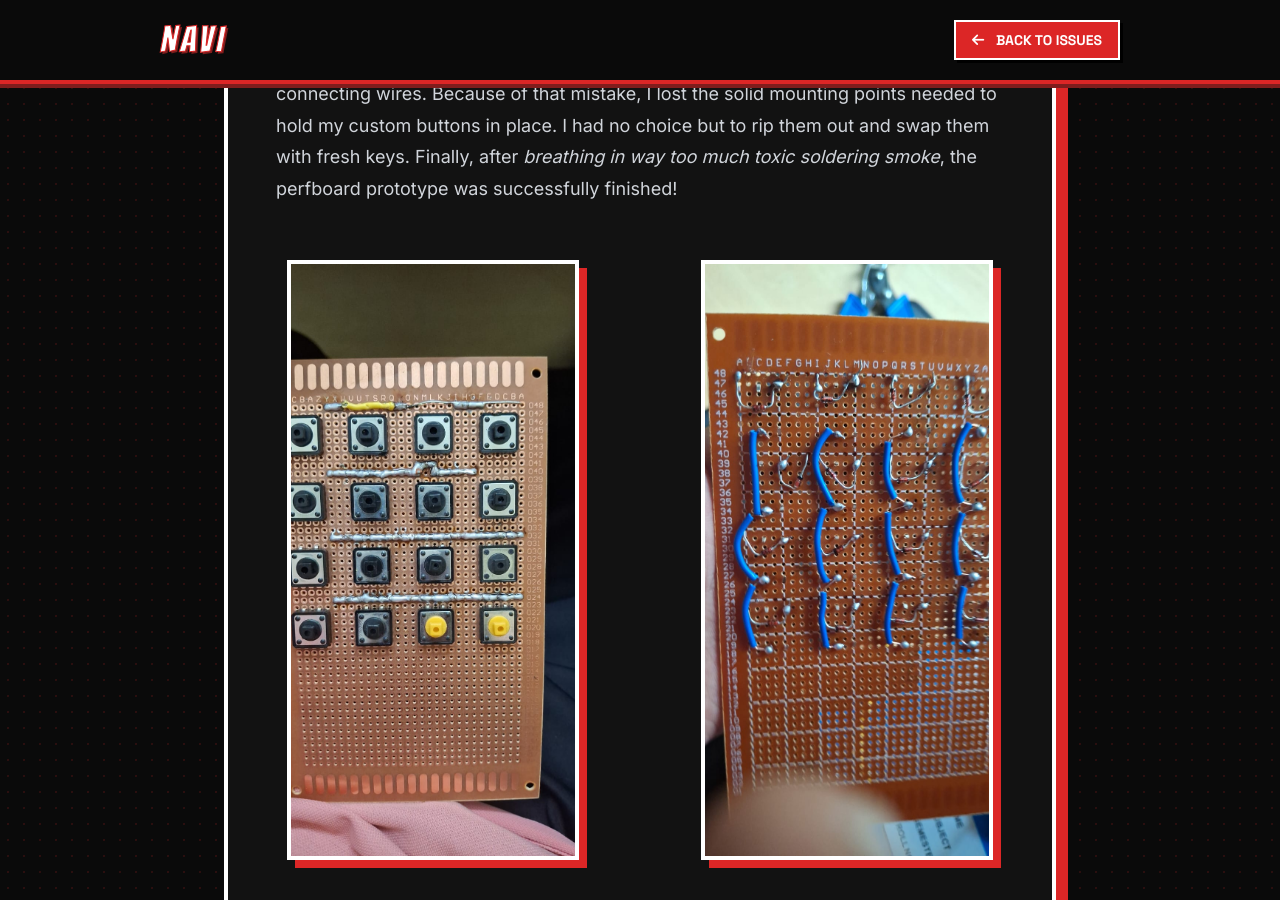
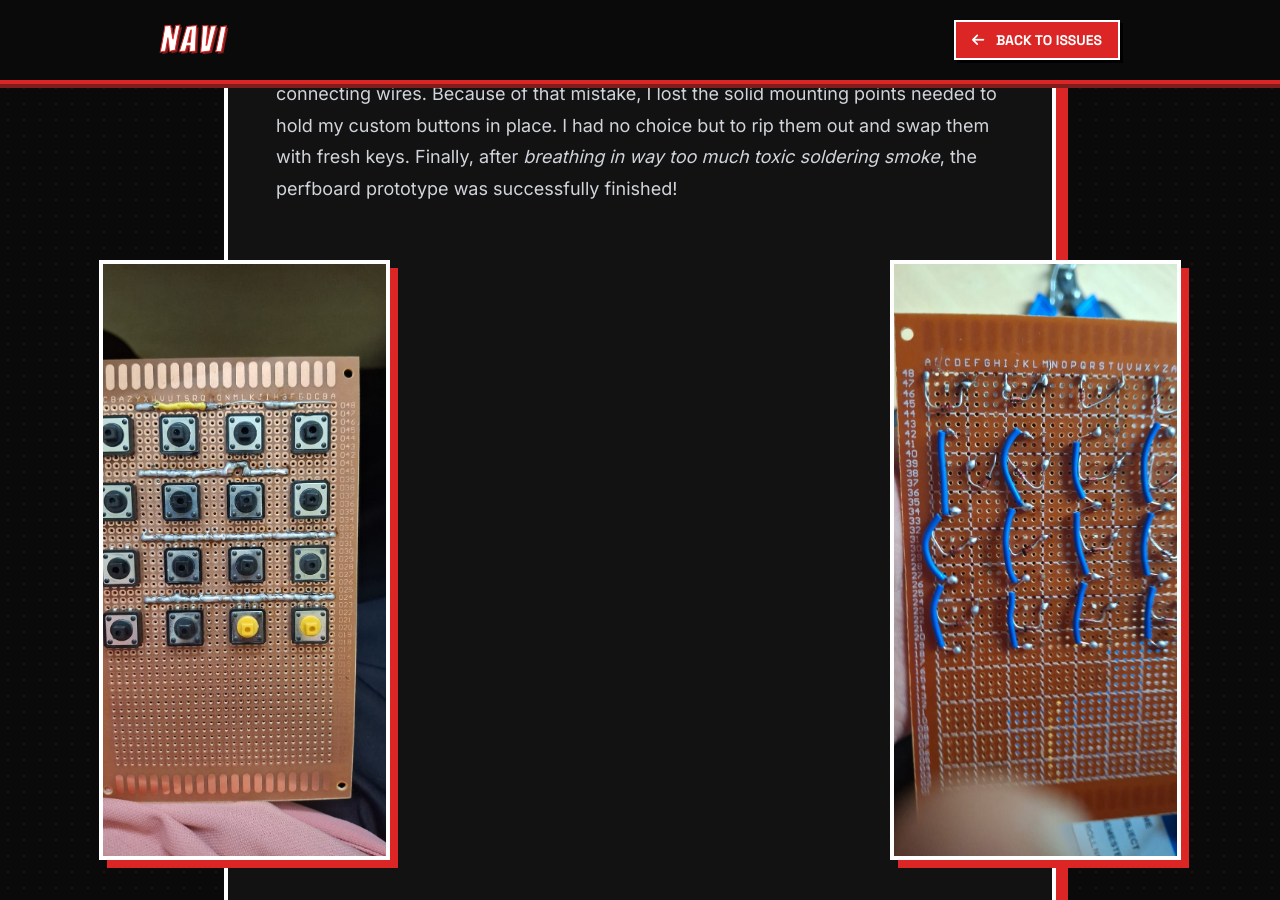
Before and after one commit to Pruthvik27/navi.github.io, a Jekyll site: the page built from _posts/2026-07-01-iot-telemetry-hub.md, in a window 1280 px wide and 900 px high, scrolled down 3631 px. Built offline with Jekyll 4.4.1, drawn with Linux system fonts in a browser that asks for light colours; nearby versions of some CDN libraries.

Commit message:
Update 2026-07-01-iot-telemetry-hub.md

```diff
--- a/_posts/2026-07-01-iot-telemetry-hub.md
+++ b/_posts/2026-07-01-iot-telemetry-hub.md
@@ -74,7 +74,7 @@
 I had no choice but to rip them out and swap them with fresh keys. Finally, after *breathing in way too much toxic soldering smoke*, the perfboard prototype was successfully finished!
 
 
-<div style="display: flex; gap: 100px; justify-content: center; align-items: center;">
+<div style="display: flex; gap: 500px; justify-content: center; align-items: center;">
     <img src="/assets/images/Perfboard Prototype Front.jpg" alt="Perfboard with Keys" style="width: 40%; height: 600px; object-fit: cover;">
     <img src="/assets/images/Perfboard with diodes.jpg" alt="Perfboard with diodes" style="width: 40%; height: 600px; object-fit: cover;">
 </div>
```
